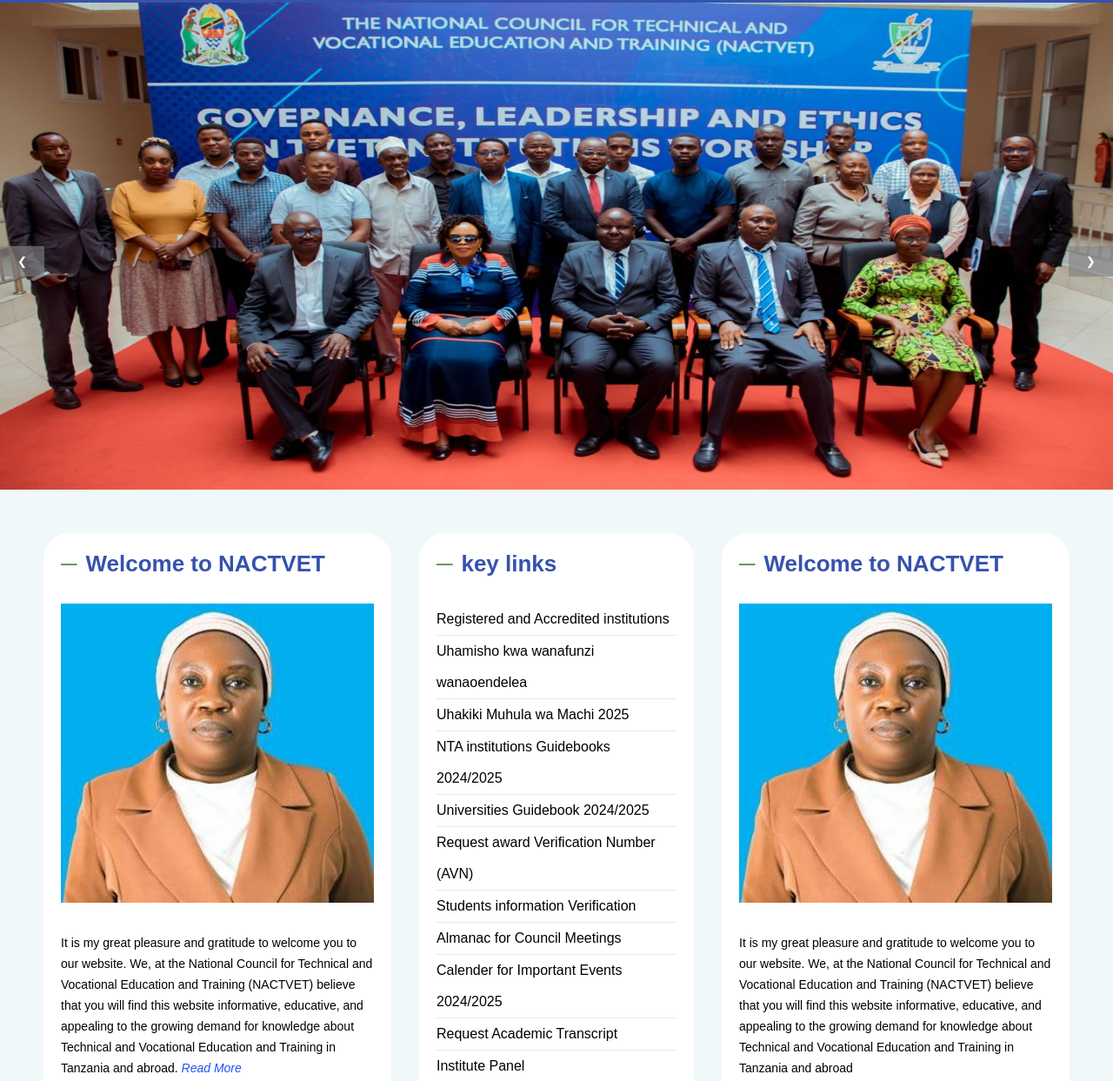
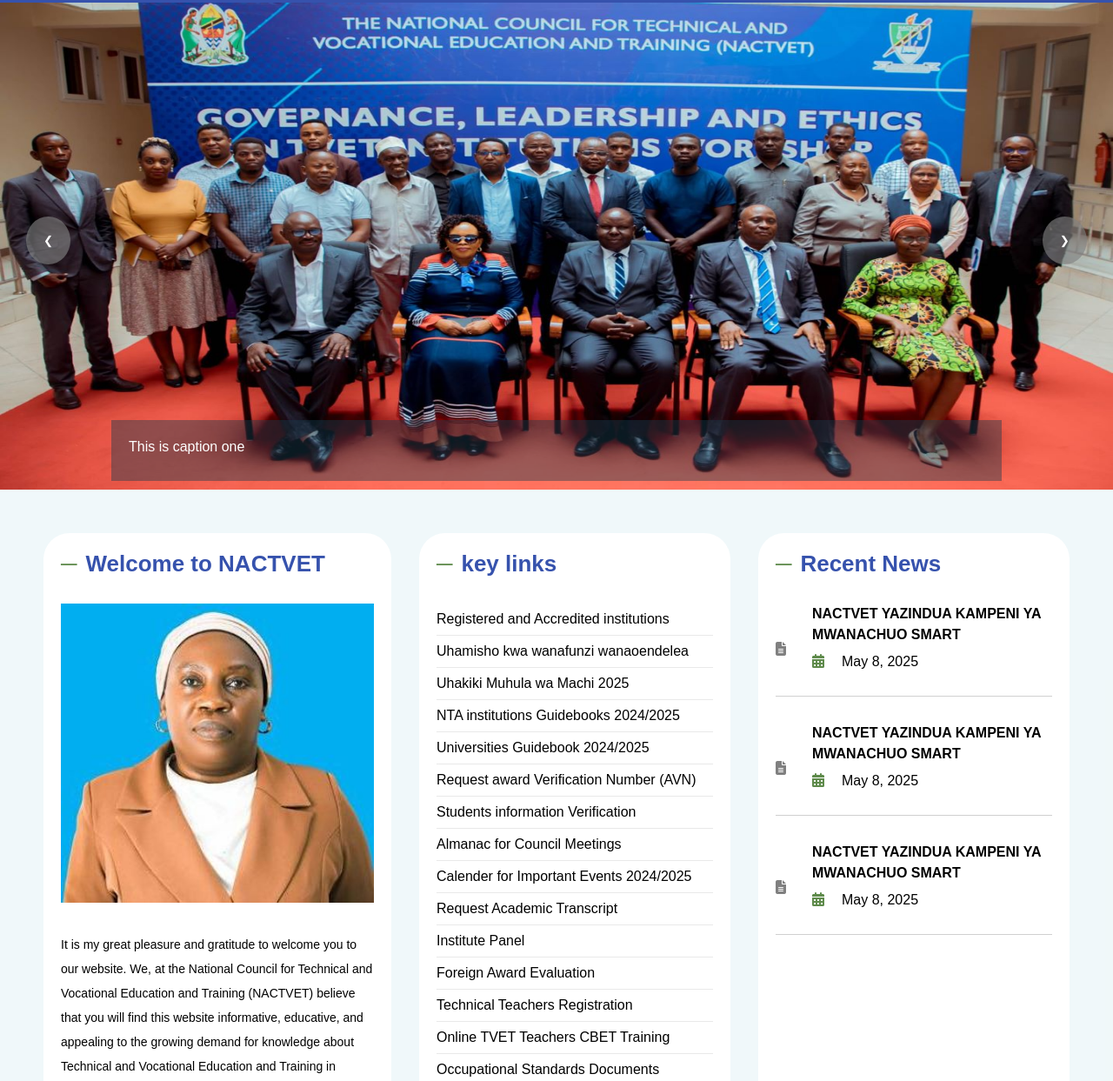
Before and after one commit to Michael129-55/nactvet-demo, a plain HTML site: page index.html in a window 1280 px wide. Shown: the part 235-1478 px from the top of the page at 87% size. Drawn offline with Linux system fonts and the light colour scheme.

Commit message:
Forth commit

```diff
--- a/index.html
+++ b/index.html
@@ -153,8 +153,18 @@
       </ul>
     </nav>
     <div class="hero-image">
-      <img class="mySlides" src="images/img1.jpg" alt="hero image" />
-      <img class="mySlides" src="images/img2.jpg" alt="">
+     <div class="mySlides">
+       <img src="images/img1.jpg" alt="hero image"/>
+       <div class="caption">
+        <p id="capture-text">This is caption one </p>
+       </div>
+     </div>
+     <div class="mySlides">
+       <img src="images/img2.jpg" alt="" />
+       <div class="caption">
+        <p id="capture-text">This is caption two</p>
+       </div>
+     </div>
         <button class="previous" onclick="changeDiv(-1)">&#10094;</button>
         <button class="next" onclick="changeDiv(1)">&#10095;</button>
     </div>
@@ -192,16 +202,34 @@
         </ul>
       </div>
       <div class="links">
-        <h1><span class="dash">&#9472;</span>Welcome to NACTVET</h1>
-        <img src="images/img3.jpeg" alt="" />
-        <p>
-          It is my great pleasure and gratitude to welcome you to our website.
-          We, at the National Council for Technical and Vocational Education and
-          Training (NACTVET) believe that you will find this website
-          informative, educative, and appealing to the growing demand for
-          knowledge about Technical and Vocational Education and Training in
-          Tanzania and abroad
-        </p>
+        <h1><span class="dash">&#9472;</span>Recent News</h1>
+        <div class="files">
+          <div class="file"><i class="fa-solid fa-file-text"></i></div>
+          <div class="file-details">
+            <p>NACTVET YAZINDUA KAMPENI YA MWANACHUO SMART</p>
+            <div>
+              <p><i class="fa-solid fa-calendar-alt"></i><span>May 8, 2025</span></p>
+            </div>
+          </div>
+        </div>
+        <div class="files">
+          <div class="file"><i class="fa-solid fa-file-text"></i></div>
+          <div class="file-details">
+            <p>NACTVET YAZINDUA KAMPENI YA MWANACHUO SMART</p>
+            <div>
+              <p><i class="fa-solid fa-calendar-alt"></i><span>May 8, 2025</span></p>
+            </div>
+          </div>
+        </div>
+        <div class="files">
+          <div class="file"><i class="fa-solid fa-file-text"></i></div>
+          <div class="file-details">
+            <p>NACTVET YAZINDUA KAMPENI YA MWANACHUO SMART</p>
+            <div>
+              <p><i class="fa-solid fa-calendar-alt"></i><span>May 8, 2025</span></p>
+            </div>
+          </div>
+        </div>
       </div>
     </div>
     <div class="footer">
--- a/index.js
+++ b/index.js
@@ -1,5 +1,6 @@
 //codes to change hero images manually
 var sildeIndex = 1;
+showDiv(sildeIndex);
 function changeDiv(n){
     showDiv(sildeIndex += n);
 }
@@ -13,4 +14,3 @@
     }
     x[sildeIndex-1].style.display = 'block';
 }
-showDiv(sildeIndex);
--- a/style.css
+++ b/style.css
@@ -131,30 +131,71 @@
 }
 .hero-image {
     position: relative;
+    overflow: hidden;
     width: 100%;
     height: 70vh;
 }
-.hero-image img {
+.mySlides {
+    position: absolute;
     width: 100%;
     height: 100%;
 }
+.mySlides .active {
+    display: block;
+}
+.mySlides img{
+    width: 100%;
+    height: 100%;
+}
+.caption {
+    position: absolute;
+    align-content: center;
+    bottom: 10px;
+    width: 80%;
+    min-height: 70px;
+    height: max-content;
+    margin-left: 10%;
+    margin-right: 10%;
+    background-color: #183b4e6e;
+}
+.caption p {
+    position: absolute;
+    color: white;
+    padding-left: 20px;
+    bottom: 30px;
+    animation: moveup 2s;
+}
+@keyframes moveup {
+    from{bottom: -35px;}
+    to{bottom: 30px;}
+}
 .previous {
     position: absolute;
-    top: 50%;
-    left: 0;
-    padding: 10px 20px;
+    top: 44%;
+    left: 30px;
+    padding: 20px 20px;
     border: none;
+    border-radius: 50%;
     color: white;
     background-color: rgba(128, 128, 128, 0.63);
 }
+.previous:hover {
+    background: #5F8B4C;
+    transition: 0.5s ease-in-out;
+}
 .next {
     position: absolute;
-    top: 50%;
-    right: 0;
-    padding: 10px 20px;
+    top: 44%;
+    right: 30px;
+    padding: 20px 20px;
     border: none;
+    border-radius: 50%;
     color: white;
     background-color: rgba(128, 128, 128, 0.63);
+}
+.next:hover {
+    background: #5F8B4C;
+    transition: 0.5s ease-in-out;
 }
 .other-links {
     display: flex;
@@ -169,7 +210,7 @@
     border: none;
     border-radius: 30px;
     width: 400px;
-    height: max-content;
+    min-height: 110vh;
     background: white;
 }
 .links:hover {
@@ -190,7 +231,7 @@
 .links > p {
     margin: 30px 0 30px;
     font-size: 14px;
-    line-height: 24px;
+    line-height: 28px;
     width: 360px;
 }
 .links > p a{
@@ -212,6 +253,35 @@
 .links ul a:hover {
     color: #5F8B4C;
     cursor: pointer;
+}
+.files {
+    display: flex;
+    align-items: center;
+    border: none;
+    margin-top: 30px;
+    border-bottom: 1px solid rgba(128, 128, 128, 0.37);
+}
+.fa-file-text{
+    color: grey;
+    margin-right: 30px;
+
+}
+.file-details > p {
+    color: black;
+    font-weight: bold;
+    line-height: 24px;
+}
+.file-details > p:hover {
+    color: #5F8B4C;
+
+}
+.file-details > div {
+    margin-top: 10px;
+    margin-bottom: 30px;
+}
+.fa-calendar-alt {
+    color: #5F8B4C;
+    margin-right: 20px;
 }
 .footer {
     position: relative;
@@ -243,7 +313,7 @@
     padding: 200px 100px 50px;
 }
 .footer-content {
-    width: 300px;
+    width: 350px;
     padding: 2rem;
 }
 .footer-content h3 {
```
